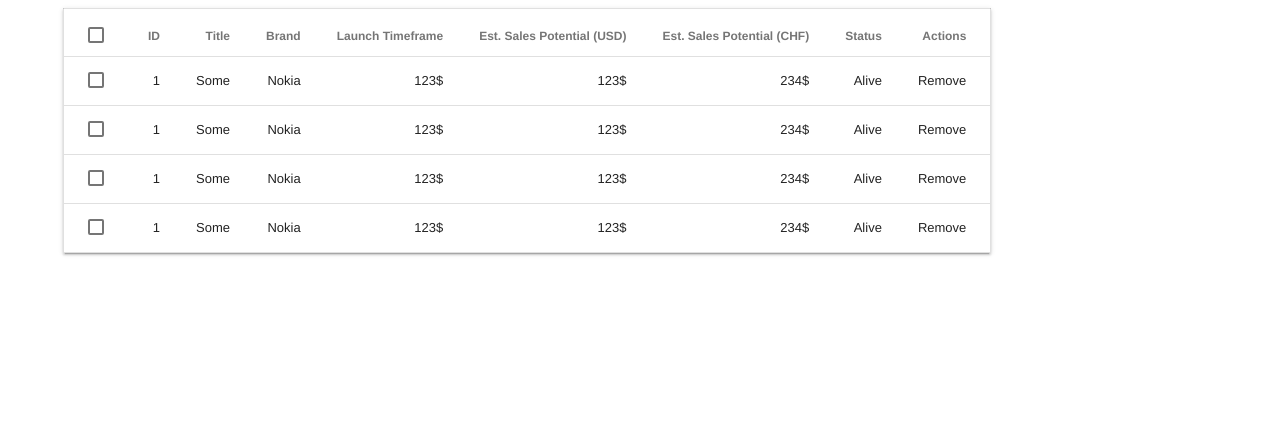
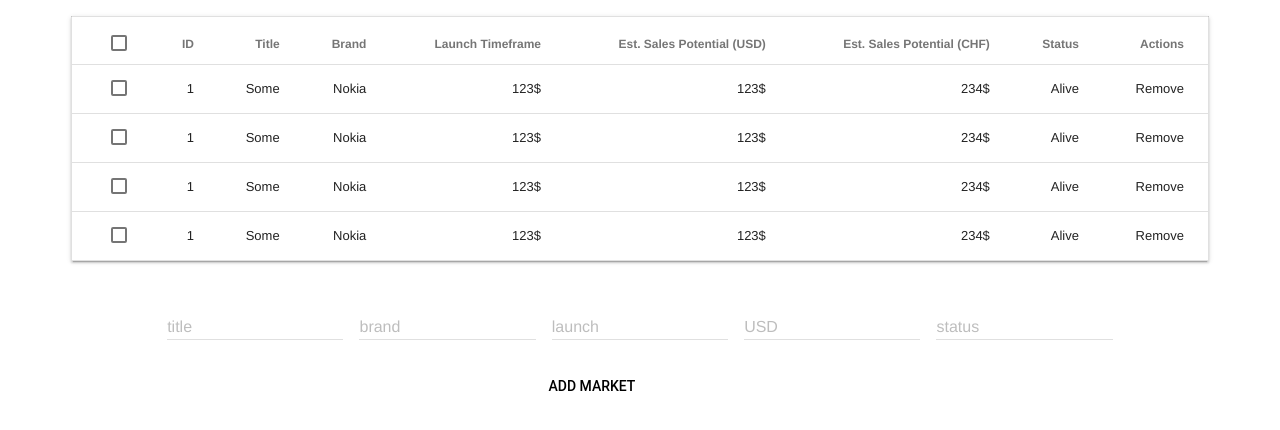
Before and after one commit to tourniquet/table, a plain HTML site: page index2.html in a window 1280 px wide. Drawn offline with nearby package versions, Linux system fonts and the light colour scheme.

Commit message:
v 16.3.18 add data from form to table

```diff
--- a/assets/js/app.js
+++ b/assets/js/app.js
@@ -8,5 +8,36 @@ var vm = new Vue({
       { id: '1', title: 'Some', brand: 'Nokia', estSalesUsd: '123$', estSalesChf: '234$', status: 'Alive', action: 'Remove' },
       { id: '1', title: 'Some', brand: 'Nokia', estSalesUsd: '123$', estSalesChf: '234$', status: 'Alive', action: 'Remove' }
     ]
+  },
+
+  methods: {
+    addMarket () {
+      var self = this
+      $("form").on("submit", function (event) {
+        event.preventDefault()
+
+        var newId = +self.markets[self.markets.length - 1].id + 1
+        var result = $(this).serializeArray()
+        var data = {
+          id: newId,
+          title: result[0].value,
+          brand: result[1].value,
+          estSalesUsd: result[2].value + '$',
+          estSalesChf: '100$',
+          status: result[3].value,
+          actions: 'Remove'
+        }
+
+        self.markets.push(data)
+      })
+    },
+
+    editMarket (index) {
+
+    },
+
+    removeMarket (index) {
+      this.markets.splice(index, 1)
+    }
   }
 })
--- a/assets/styles/style.css
+++ b/assets/styles/style.css
@@ -1,4 +1,15 @@
+/* page elements */
 .content-grid {
   max-width: 1170px;
   margin: 0 auto;
 }
+
+/* table elements */
+table {
+  width: 100%;
+}
+
+/* form elements */
+#add-ride {
+  margin: 0 auto;
+}
--- a/index2.html
+++ b/index2.html
@@ -1,5 +1,5 @@
 <!DOCTYPE html>
-<html>
+<html lang="en">
   <head>
     <meta charset="utf-8">
     <title>Yopeso Task</title>
@@ -9,6 +9,7 @@
   <body>
     <div class="content-grid mdl-layout">
       <div class="mdl-cell mdl-cell--12-col">
+        <div class="mdl-grid">
           <table class="mdl-data-table mdl-js-data-table mdl-data-table--selectable mdl-shadow--2dp">
             <thead>
               <tr>
@@ -31,13 +32,54 @@
                 <td>{{ market.estSalesUsd }}</td>
                 <td>{{ market.estSalesChf }}</td>
                 <td>{{ market.status }}</td>
-              <td>{{ market.action }}</td>
+                <td @click="removeMarket($index)">{{ market.action }}</td>
               </tr>
             </tbody>
           </table>
         </div>
       </div>
 
+      <form action="" method="POST">
+        <div class="mdl-grid">
+          <div class="mdl-cell mdl-cell--1-col"></div>
+
+          <div class="mdl-cell mdl-cell--2-col mdl-textfield mdl-js-textfield mdl-textfield--floating-label">
+            <input class="mdl-textfield__input" type="text" name="title">
+            <label class="mdl-textfield__label" for="title">title</label>
+          </div>
+
+          <div class="mdl-cell mdl-cell--2-col mdl-textfield mdl-js-textfield mdl-textfield--floating-label">
+            <input class="mdl-textfield__input" type="text" name="brand">
+            <label class="mdl-textfield__label" for="brand">brand</label>
+          </div>
+
+          <div class="mdl-cell mdl-cell--2-col mdl-textfield mdl-js-textfield mdl-textfield--floating-label">
+            <input class="mdl-textfield__input" type="text" name="launch">
+            <label class="mdl-textfield__label" for="launch">launch</label>
+          </div>
+
+          <div class="mdl-cell mdl-cell--2-col mdl-textfield mdl-js-textfield mdl-textfield--floating-label">
+            <input class="mdl-textfield__input" type="text" name="USD" pattern="-?[0-9]*(\.[0-9]+)?">
+            <label class="mdl-textfield__label" for="USD">USD</label>
+            <span class="mdl-textfield__error">Input is not a number!</span>
+          </div>
+
+          <div class="mdl-cell mdl-cell--2-col mdl-textfield mdl-js-textfield mdl-textfield--floating-label">
+            <input class="mdl-textfield__input" type="text" name="status">
+            <label class="mdl-textfield__label" for="status">status</label>
+          </div>
+
+          <button @click="addMarket" id="add-ride" class="mdl-button mdl-js-button mdl-js-ripple-effect">
+            add market
+          </button>
+
+          <div class="mdl-cell mdl-cell--1-col"></div>
+        </div>
+      </form>
+    </div>
+
+
+    <script src="https://cdnjs.cloudflare.com/ajax/libs/jquery/2.2.2/jquery.min.js"></script>
     <script src="assets/js/dependencies/vue.js"></script>
     <script src="assets/js/dependencies/material.min.js"></script>
     <script src="assets/js/app.js"></script>
```
Lines whose indentation alone changed are shown as unchanged.
